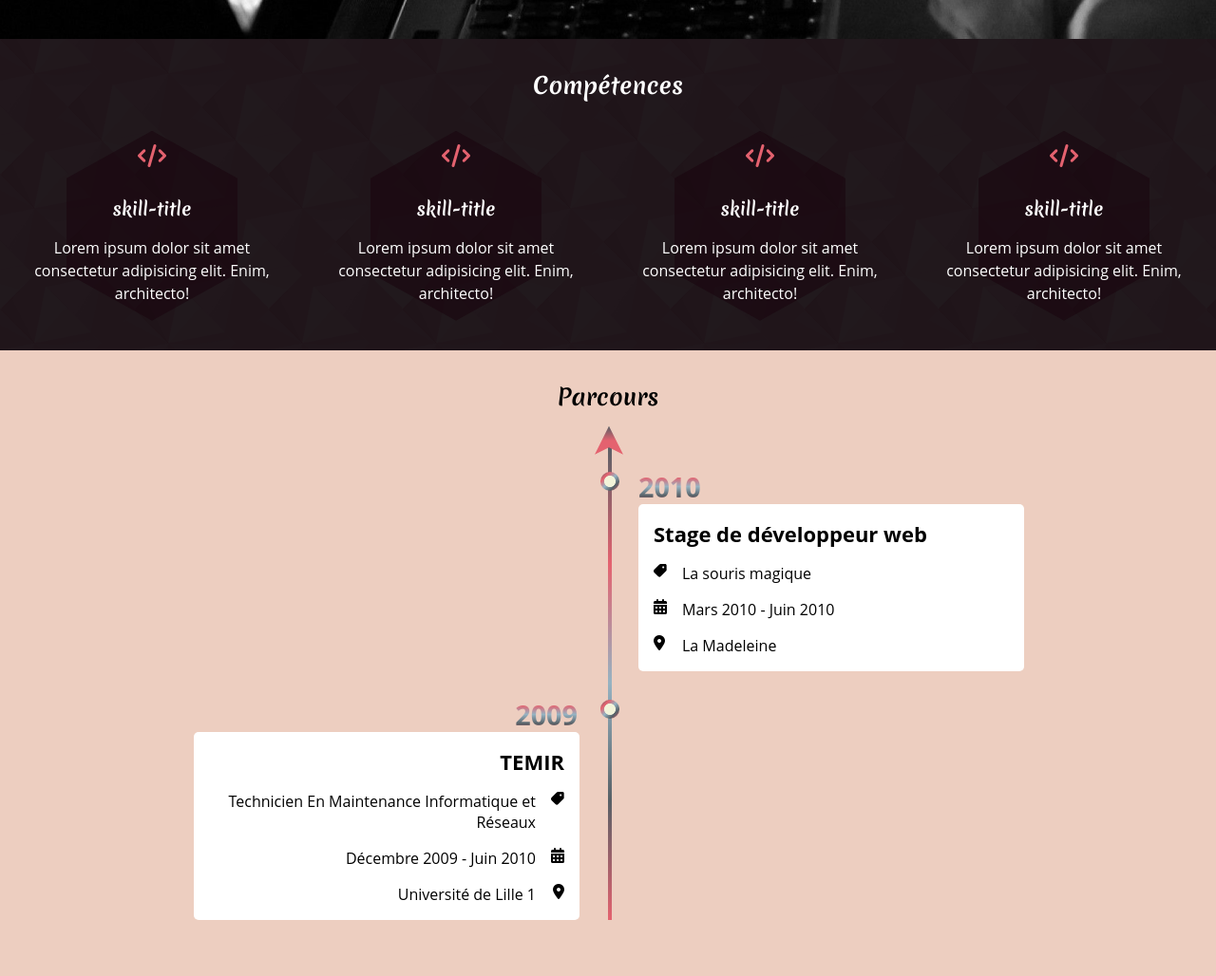
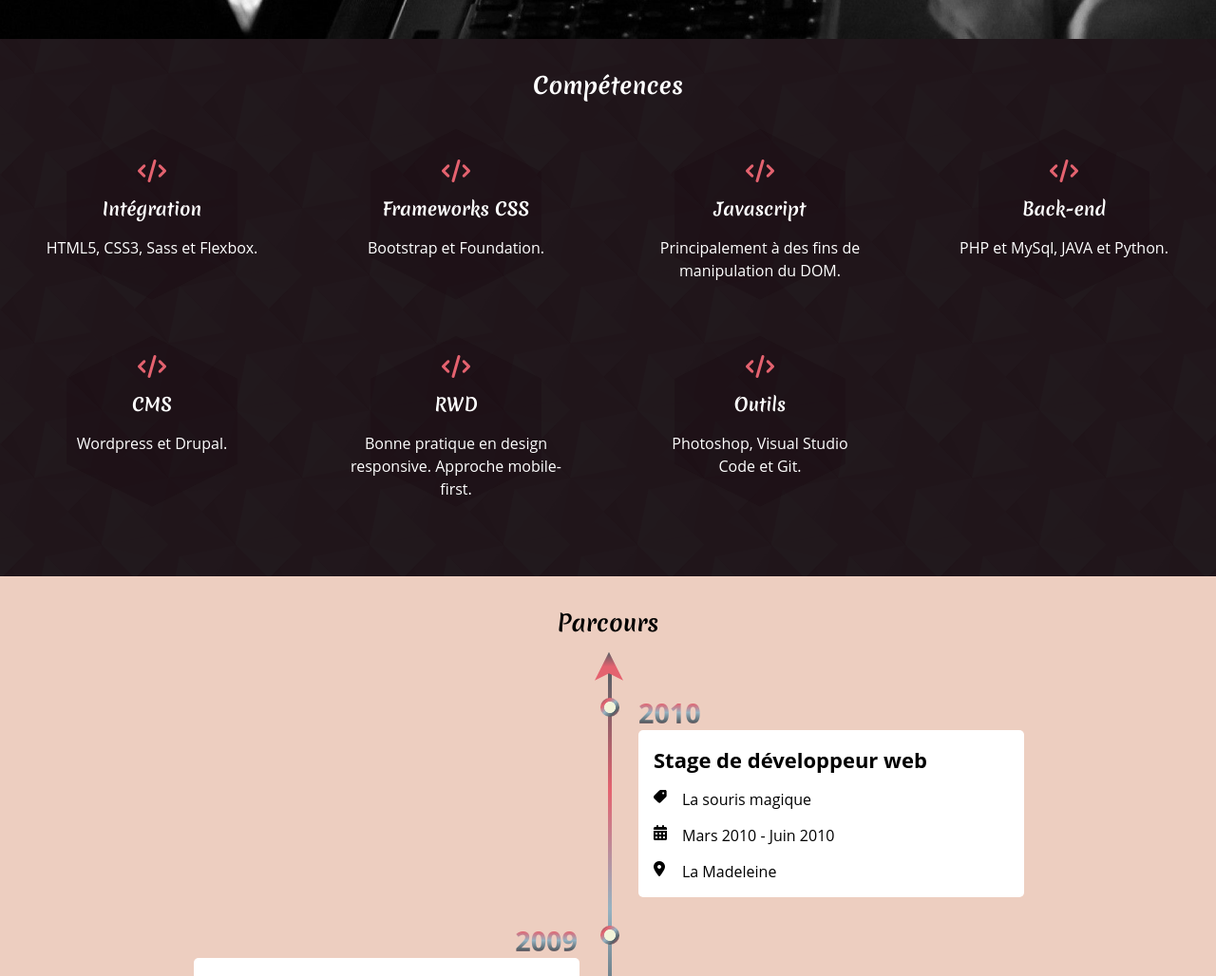
Before and after one commit to lecodeduchat/lecodeduchat.github.io, a plain HTML site: page index.html in a window 1280 px wide. Shown: the part 780-1808 px from the top of the page at 95% size. Drawn offline with Linux system fonts and the light colour scheme.

Commit message:
Ajout de mes différentes compétences

```diff
--- a/assets/css/styles-lg.css
+++ b/assets/css/styles-lg.css
@@ -18,9 +18,6 @@
     width: 20%;
     text-align: left;
     padding: 0 var(--sp);
-  }
-  h1 a {
-    color: lightgreen;
   }
   #main-header {
     display: flex;
@@ -88,7 +85,9 @@
   }
   /** SKILLS *************************************************************************************/
   .skills__item {
-    width: calc(25% - var(--lg-sp));
+    width: calc(25% - 64px);
+    background-color: transparent;
+    margin-bottom: var(--lg-sp);
   }
   .skills__item p {
     padding: 0 var(--sp);
@@ -100,8 +99,8 @@
     top: 50%;
     left: 50%;
     width: 180px;
-    height: 200px;
-    background-color: var(--color-bg-dark);
+    height: 180px;
+    background-color: rgba(var(--color-bg-dark), 0.2);
     transform: translate(-50%, -50%);
     -webkit-clip-path: polygon(
       50% 0,
--- a/assets/css/styles-md.css
+++ b/assets/css/styles-md.css
@@ -9,9 +9,7 @@
   h1 {
     line-height: 68px;
   }
-  h1 a {
-    color: aqua;
-  }
+
   /** NAVIGATION *********************************************************************************/
   .main-menu {
     width: auto;
@@ -47,15 +45,19 @@
     padding-bottom: var(--lg-sp);
   }
   .skills__item {
-    width: calc(33% - var(--lg-sp));
+    width: calc(33% - 64px);
     display: flex;
     flex-direction: column;
-    justify-content: center;
+    justify-content: flex-start;
   }
   .skills__item-icon {
     display: block;
     text-align: center;
     padding-left: var(--sp);
+    padding-bottom: 0px;
+  }
+  .skills__item-title span {
+    display: none;
   }
   .skills__item p {
     text-align: center;
--- a/assets/css/styles.css
+++ b/assets/css/styles.css
@@ -1,7 +1,7 @@
 /** variables du thème *************************************************/
 :root {
   --darkcolor: #18020c;
-  --color-bg-dark: rgba(24, 2, 12, 0.5);
+  --color-bg-dark: 24, 2, 12;
   --lightcolor: #f2f3d9;
   --md-1-color: #576066;
   --md-2-color: #96b3c2;
@@ -97,6 +97,22 @@ h1 a {
   color: white;
   line-height: 65px;
 }
+h1 a:hover {
+  font-size: 1.8rem;
+  font-weight: 700;
+  background: linear-gradient(
+    180deg,
+    var(--md-1-color) 0%,
+    var(--md-3-color) 25%,
+    var(--md-2-color) 50%,
+    var(--lightcolor) 75%,
+    var(--md-3-color) 100%
+  );
+  -webkit-background-clip: text;
+  background-clip: text;
+  -webkit-text-fill-color: transparent;
+  transition: 1s;
+}
 h1 span {
   font-family: "Merienda";
   font-style: normal;
@@ -187,7 +203,9 @@ h1 span {
   text-decoration: none;
   color: var(--md-1-color);
 }
-
+.main-menu-item a:hover {
+  color: var(--md-3-color);
+}
 /** WHO I AM ***************************************************************/
 #whoiam {
   margin-top: 70px;
@@ -198,7 +216,6 @@ h1 span {
 
 p.myname {
   font-size: 20px;
-  /* margin: 0px 0px var(--sp); */
 }
 p.myname span {
   font-family: Merienda;
@@ -218,7 +235,7 @@ p.myname span {
   z-index: 0;
 }
 .whoiam article {
-  background-color: var(--color-bg-dark);
+  background-color: rgba(var(--color-bg-dark), 0.5);
   backdrop-filter: blur(5px);
   position: relative;
   line-height: 1.5;
@@ -252,7 +269,12 @@ p.myname span {
   flex-direction: row;
   flex-wrap: wrap;
   color: #fff;
+  background-color: rgba(var(--color-bg-dark), 0.2);
+  padding: var(--sp);
+  margin-bottom: var(--sp);
+  border-radius: 2%;
 }
+
 .skills__item-icon {
   display: inline-block;
   font-size: 24px;
@@ -265,7 +287,6 @@ p.myname span {
 .skills__item p {
   font-size: 16px;
   line-height: 24px;
-  margin: 0 0 var(--sp);
 }
 /**  career ********************************************************/
 #career {
@@ -378,13 +399,6 @@ p.myname span {
   width: 14px;
   height: 16px;
 }
-/* .career__period-icon {
-  padding-left: var(--sp);
-}
-.career__period-icon {
-  padding-right: var(--sp);
-} */
-
 .career__period-date {
   font-size: 1.8rem;
   font-weight: 700;
--- a/index.html
+++ b/index.html
@@ -112,34 +112,45 @@
         <div class="skills content">
           <article class="skills__item content">
             <span class="skills__item-icon fa-solid fa-code"></span>
-            <h3 class="skills__item-title">skill-title</h3>
+            <h3 class="skills__item-title">Intégration</h3>
+            <p class="skills__item-info">HTML5, CSS3, Sass et Flexbox.</p>
+          </article>
+          <article class="skills__item content">
+            <span class="skills__item-icon fa-solid fa-code"></span>
+            <h3 class="skills__item-title">Frameworks CSS</h3>
+            <p class="skills__item-info">Bootstrap et Foundation.</p>
+          </article>
+          <article class="skills__item content">
+            <span class="skills__item-icon fa-solid fa-code"></span>
+            <h3 class="skills__item-title">Javascript</h3>
             <p class="skills__item-info">
-              Lorem ipsum dolor sit amet consectetur adipisicing elit. Enim,
-              architecto!
+              Principalement à des fins de manipulation du DOM.
             </p>
           </article>
           <article class="skills__item content">
             <span class="skills__item-icon fa-solid fa-code"></span>
-            <h3 class="skills__item-title">skill-title</h3>
+            <h3 class="skills__item-title">Back-end</h3>
+            <p class="skills__item-info">PHP et MySql, JAVA et Python.</p>
+          </article>
+          <article class="skills__item content">
+            <span class="skills__item-icon fa-solid fa-code"></span>
+            <h3 class="skills__item-title">
+              CMS <span style="color: transparent">gestionnaire</span>
+            </h3>
+            <p class="skills__item-info">Wordpress et Drupal.</p>
+          </article>
+          <article class="skills__item content">
+            <span class="skills__item-icon fa-solid fa-code"></span>
+            <h3 class="skills__item-title">RWD</h3>
             <p class="skills__item-info">
-              Lorem ipsum dolor sit amet consectetur adipisicing elit. Enim,
-              architecto!
+              Bonne pratique en design responsive. Approche mobile-first.
             </p>
           </article>
           <article class="skills__item content">
             <span class="skills__item-icon fa-solid fa-code"></span>
-            <h3 class="skills__item-title">skill-title</h3>
+            <h3 class="skills__item-title">Outils</h3>
             <p class="skills__item-info">
-              Lorem ipsum dolor sit amet consectetur adipisicing elit. Enim,
-              architecto!
-            </p>
-          </article>
-          <article class="skills__item content">
-            <span class="skills__item-icon fa-solid fa-code"></span>
-            <h3 class="skills__item-title">skill-title</h3>
-            <p class="skills__item-info">
-              Lorem ipsum dolor sit amet consectetur adipisicing elit. Enim,
-              architecto!
+              Photoshop, Visual Studio Code et Git.
             </p>
           </article>
         </div>
```
